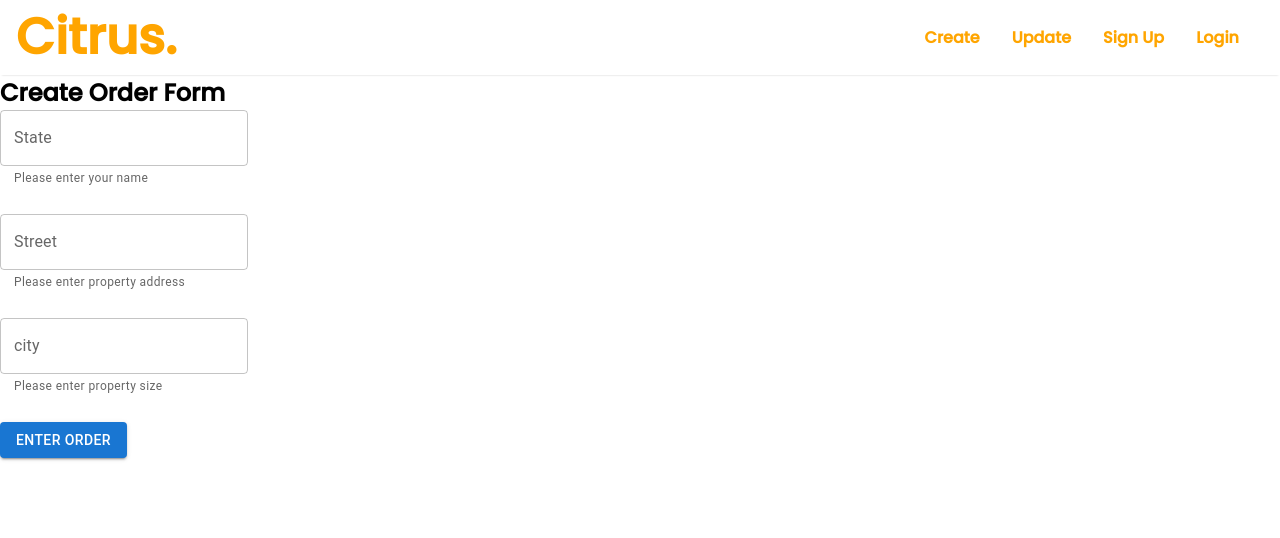
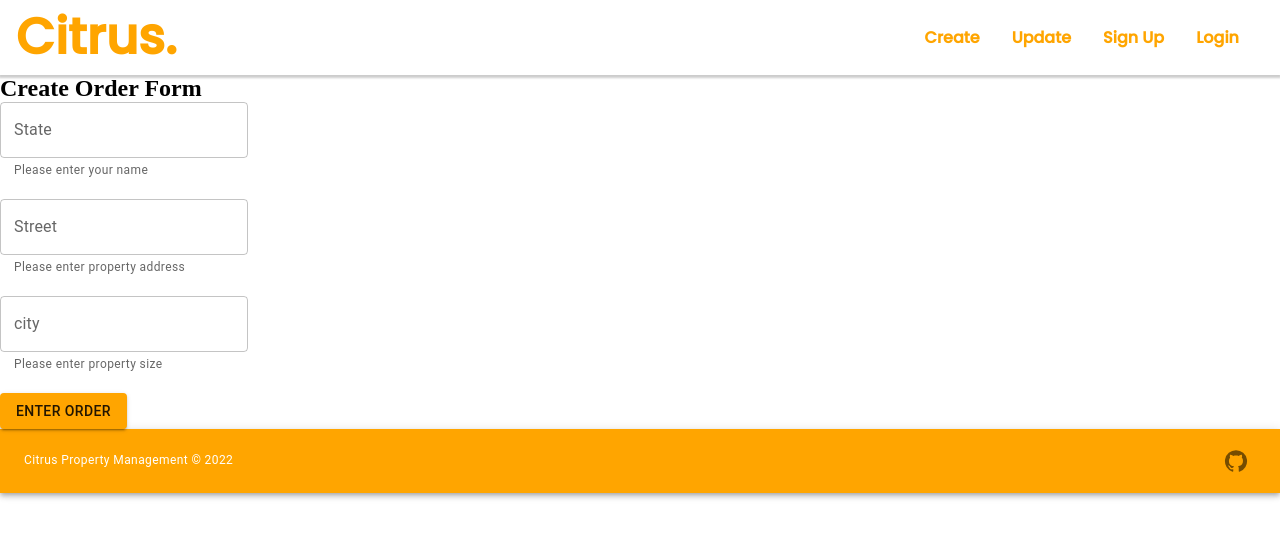
Before and after one commit to jgotti1/milestoneTwo, a React (Create React App) app in the folder frontend/: page /createprop in a window 1280 px wide. Shown: the top 538 px of the page. Built offline with nearby package versions, Linux system fonts and the light colour scheme.

Commit message:
completed footer

```diff
--- a/frontend/src/App.js
+++ b/frontend/src/App.js
@@ -3,6 +3,7 @@ import { BrowserRouter, Routes, Route } from "react-router-dom";
 // Pages & Components
 import Home from './pages/Home'
 import Navbar from "./components/Navbar/Navbar";
+import Footer from "./components/Footer/Footer"
 import CreateProp from './components/createRecord/createRecordForm'
 
 function App() {
@@ -17,6 +18,7 @@ function App() {
           </Routes>
         </div>
       </BrowserRouter>
+      <Footer />
     </div>
   );
 }
--- /dev/null
+++ b/frontend/src/components/Footer/Footer.js
@@ -0,0 +1,27 @@
+import AppBar from '@mui/material/AppBar';
+import Box from '@mui/material/Box';
+import Toolbar from '@mui/material/Toolbar';
+import Typography from '@mui/material/Typography';
+import GitHubIcon from '@mui/icons-material/GitHub';
+import { IconButton } from '@mui/material';
+
+
+const Footer = () => {
+
+    return (
+        <Box sx={{ flexGrow: 1 }}>
+            <AppBar position="static" color="primary">
+                <Toolbar>
+                    <Typography variant="caption" component="div" sx={{ flexGrow: 1 }} color="secondary" >
+                        Citrus Property Management &copy; {new Date().getFullYear()}
+                    </Typography>
+                    <IconButton href="https://github.com/NJITGeekSquad/milestoneTwo">
+                        <GitHubIcon />
+                    </IconButton>
+                </Toolbar>
+            </AppBar>
+        </Box>
+    );
+}
+
+export default Footer;
--- a/frontend/src/components/Navbar/Navbar.css
+++ b/frontend/src/components/Navbar/Navbar.css
@@ -1,14 +1,17 @@
+@import url('https://fonts.googleapis.com/css2?family=Poppins:wght@100;400;500&display=swap');
+
 .nav {
     display: flex;
     justify-content: space-between;
     align-items: center;
-    background-color: white;
-    box-shadow: 0 2px 2px -2px rgba(0,0,0,.2);
+    background-color: #ffffff;
+    box-shadow: 0 2px 2px 1px rgba(0,0,0,.2);
+    font-family: 'Poppins', sans-serif;
 }
 
 .logo {
     margin-left: 1rem;
-    color: orange;
+    color: #ffa500;
     font-size: 50px;
     font-weight: bolder;
 }
--- a/frontend/src/index.css
+++ b/frontend/src/index.css
@@ -1,9 +1,7 @@
-@import url('https://fonts.googleapis.com/css2?family=Poppins:wght@100;400;500&display=swap');
 
 * {
     margin: 0;
     padding: 0;
-    font-family: 'Poppins', sans-serif;
 }
 
 body {
--- a/frontend/src/index.js
+++ b/frontend/src/index.js
@@ -2,10 +2,24 @@ import React from 'react';
 import ReactDOM from 'react-dom/client';
 import './index.css';
 import App from './App';
+import { ThemeProvider, createTheme } from '@mui/material';
+
+const theme = createTheme({
+  palette: {
+    primary: {
+      main: "#FFA500"
+    },
+    secondary: {
+      main: "#FFFFFF"
+    },
+  }
+})
 
 const root = ReactDOM.createRoot(document.getElementById('root'));
 root.render(
   <React.StrictMode>
-    <App />
+    <ThemeProvider theme={theme}>
+      <App />
+    </ThemeProvider>
   </React.StrictMode>
 );
```
Also changed, not shown: frontend/src/components/Footer/Footer.css (added).
